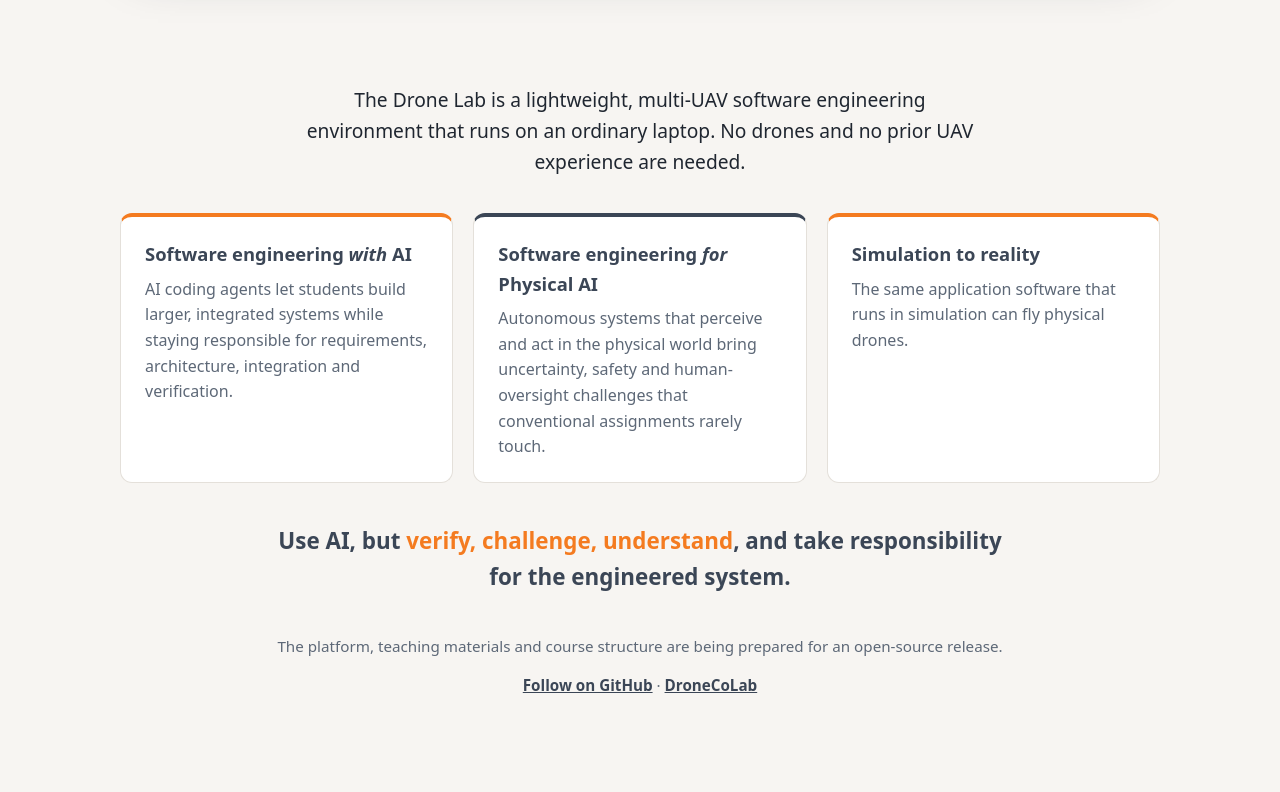
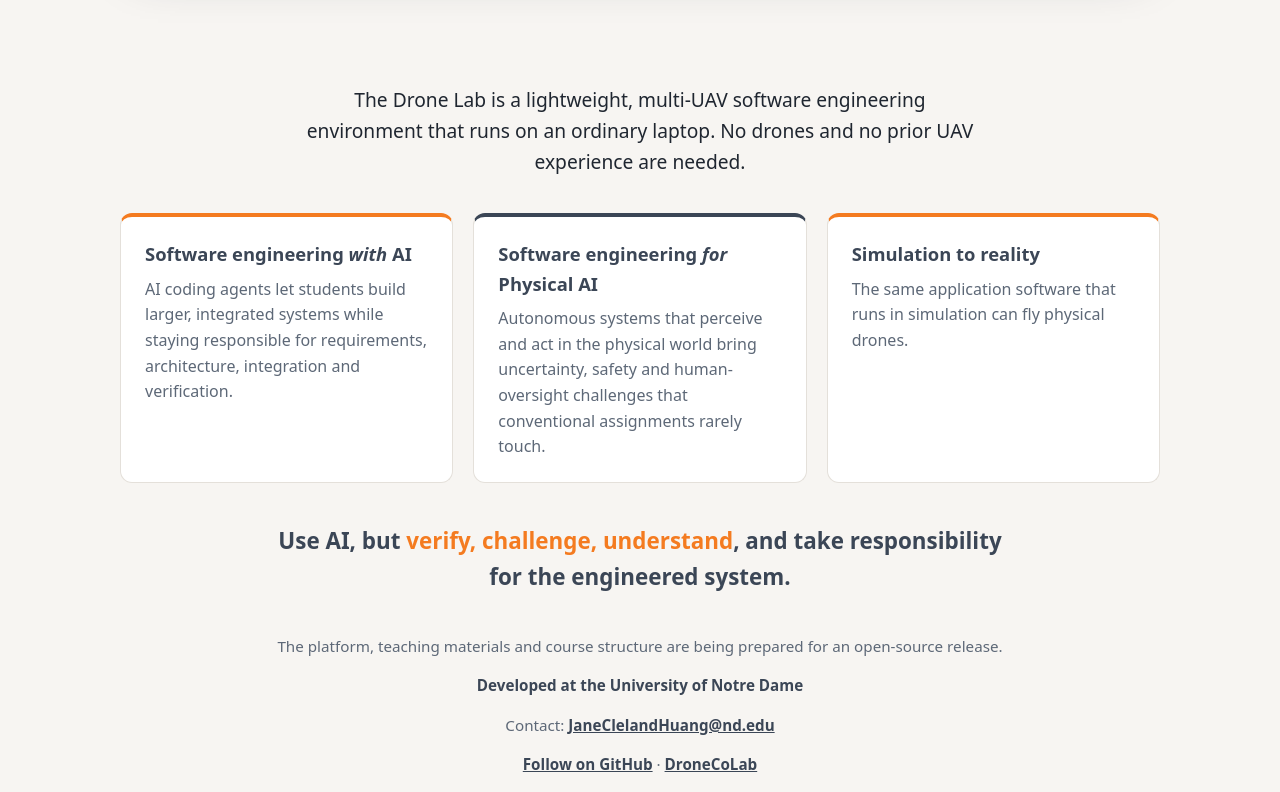
Before and after one commit to DroneCoLab/TheDroneLab, a plain HTML site: page index.html in a window 1280 px wide. Shown: the part 1209-2001 px from the top of the page. Before the commit the page ends 1922 px from the top, so only its background shows below. Drawn offline with Linux system fonts and the light colour scheme.

Commit message:
Add Notre Dame affiliation and spam-resistant contact email
Co-Authored-By: Claude Opus 5.5 <noreply@anthropic.com>

```diff
--- a/index.html
+++ b/index.html
@@ -82,6 +82,7 @@
   footer { padding: 56px 0 40px; text-align: center; color: var(--muted); font-size: 0.95rem; }
   footer a { color: var(--slate); font-weight: 600; }
   footer a:hover { color: var(--orange); }
+  footer .affil { color: var(--slate); font-weight: 600; }
 </style>
 </head>
 <body>
@@ -120,7 +121,20 @@
 
   <footer class="wrap">
     <p>The platform, teaching materials and course structure are being prepared for an open-source release.</p>
+    <p class="affil">Developed at the University of Notre Dame</p>
+    <p>Contact: <span id="contact">JaneClelandHuang(at)nd(dot)edu</span></p>
     <p><a href="https://github.com/DroneCoLab/TheDroneLab">Follow on GitHub</a> · <a href="https://github.com/DroneCoLab">DroneCoLab</a></p>
   </footer>
+  <script>
+    (function () {
+      var u = ["Jane", "Cleland", "Huang"].join(""), d = ["nd", "edu"].join(".");
+      var a = document.createElement("a");
+      a.href = "mai" + "lto:" + u + "\u0040" + d;
+      a.textContent = u + "\u0040" + d;
+      var el = document.getElementById("contact");
+      el.textContent = "";
+      el.appendChild(a);
+    })();
+  </script>
 </body>
 </html>
```
Also changed, not shown: 1 other file.
